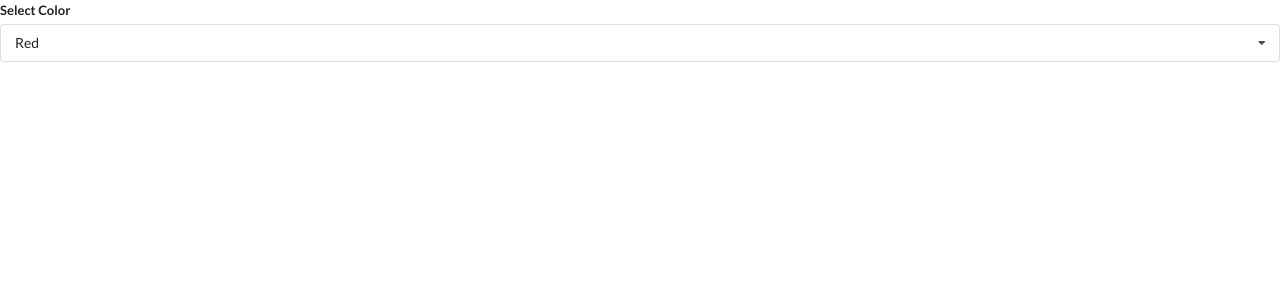
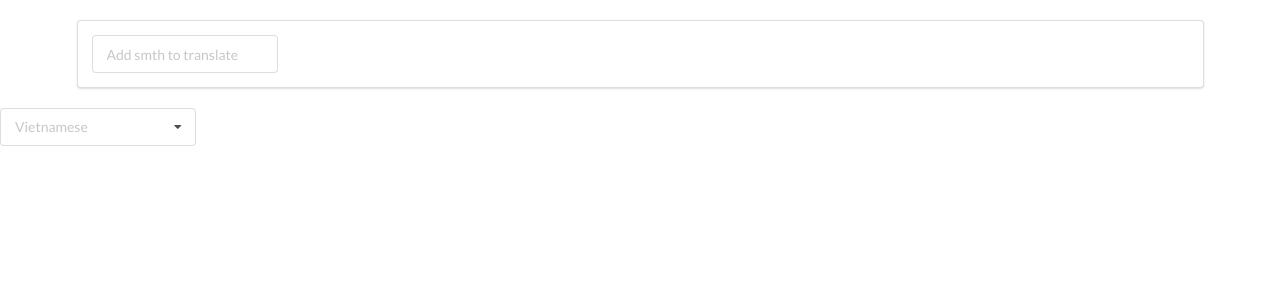
Before and after one commit to Tris-909/React-Stephen-Grider, a React (Create React App) app: page / in a window 1280 px wide. Shown: the top 300 px of the page. Built offline with nearby package versions, Linux system fonts and the light colour scheme.

Commit message:
Adding translate mini project

```diff
--- a/src/PracticeReact/YoutubeAPI.js
+++ b/src/PracticeReact/YoutubeAPI.js
@@ -1,12 +1,11 @@
 import axios from 'axios';
-const KEY = 'AIzaSyBFW7VX9i9lsAG3DSSMcATx28631TlAMTE';
 
 export default axios.create({
     baseURL: 'https://www.googleapis.com/youtube/v3',
     params: {
         part: 'snippet',
         maxResults: 20,
-        key: KEY,
+        key: 'AIzaSyBFW7VX9i9lsAG3DSSMcATx28631TlAMTE',
         type: 'video'
     }
 });
--- /dev/null
+++ b/src/ReactHook/Translate.js
@@ -0,0 +1,58 @@
+import React, {useState} from 'react';
+import DropDown from './Translate_Dropdown';
+import Input from './Translate_Input';
+import axios from 'axios';
+
+const options = [
+    {
+        label: 'Vietnamese',
+        value: 'vi'
+    },
+    {
+        label: 'Arabic',
+        value: 'ar'
+    },
+    {
+        label: 'Hindi',
+        value: 'hi'
+    }
+];
+
+const Translate = () => {
+    const [selected, setSelected] = useState(options[0]);
+    const [input, setInput] = useState('');
+    const [result, setResult] = useState(null);
+
+    const onInputChangeHandler = (text) => {
+        setInput(text);
+    }
+
+    const onSubmit = () => {
+        const options = {
+            method: 'POST',
+            url: 'https://translation.googleapis.com/language/translate/v2',
+            params: {
+                "q": input,
+                "target": selected.value,
+                "key": "AIzaSyDyoPuPTBntRWs2UHpNS0dHLgln6Vu0jjk"
+            }
+        };
+
+        axios.request(options).then(function (response) {
+            console.log(response.data.data.translations);
+            setResult(response.data.data.translations[0].translatedText);
+        }).catch(function (error) {
+            console.error(error);
+        });
+    }
+
+    return(
+        <div>
+            <Input input={input} setInput={onInputChangeHandler} onSubmitHandler={onSubmit} />
+            <DropDown options={options} selected={selected} onSelected={setSelected} />
+            <h1> {result ? result : null} </h1>
+        </div>
+    );
+}
+
+export default Translate;
--- /dev/null
+++ b/src/ReactHook/Translate_Dropdown.js
@@ -0,0 +1,24 @@
+import React, {useState} from 'react';
+
+const DropDown = ({ options, selected, onSelected }) => {
+    const [isOpen, setIsOpen] = useState(false);
+
+    const renderOptions = options.map((option) => {
+        return(
+            <div className="item" key={option.value} onClick={() => onSelected(option)}> {option.label} </div>
+        );
+    });
+
+    return(
+        <div className={`ui selection dropdown ${isOpen ? `active visible` : null}`} onClick={() => setIsOpen(!isOpen)} >
+            <input type="hidden" name="gender"/>
+            <i className="dropdown icon"></i>
+            <div className="default text">{ selected.label }</div>
+            <div className={`menu ${isOpen ? `transition visible` : null}`}>
+              {renderOptions}
+            </div>
+        </div>
+    );
+}
+
+export default DropDown;
--- /dev/null
+++ b/src/ReactHook/Translate_Input.js
@@ -0,0 +1,28 @@
+import React from 'react';
+
+const Input = ({ input, setInput, onSubmitHandler }) => {
+
+    const onChangeHandler = (event) => {
+        setInput(event.target.value);
+    }
+
+    const onSubmit = (event) => {
+        event.preventDefault();
+
+        onSubmitHandler();
+    }
+
+    return(
+        <div className='ui container' style={{marginTop: '20px', marginBottom: '20px'}}>
+            <div className='ui segment'>
+                <form className="ui form" onSubmit={(event) => onSubmit(event)}>
+                    <div className="ui input">
+                        <input type="text" value={input} placeholder="Add smth to translate" onChange={(event) => onChangeHandler(event)}/>
+                    </div>
+                </form>
+            </div>
+        </div>
+    );
+}
+
+export default Input;
--- a/src/ReactHook/index.js
+++ b/src/ReactHook/index.js
@@ -1,7 +1,8 @@
 import React, {useState} from 'react';
 // import Accordion from './Accordion';
 // import Search from './Search';
-import DropDown from './DropDown';
+// import DropDown from './DropDown';
+import Translate from './Translate';
 
 // const items = [
 //     {
@@ -32,31 +33,39 @@ import DropDown from './DropDown';
 //     );
 // }
 
-const options = [
-    {
-        label: 'Red',
-        value: 'red'
-    },
-    {
-        label: 'Green',
-        value: 'green'
-    },
-    {
-        label: 'Blue',
-        value: 'blue'
-    }
-];
+// const options = [
+//     {
+//         label: 'Red',
+//         value: 'red'
+//     },
+//     {
+//         label: 'Green',
+//         value: 'green'
+//     },
+//     {
+//         label: 'Blue',
+//         value: 'blue'
+//     }
+// ];
+
+// const Widget = () => {
+//     const [selected, setSelected] = useState(options[0]);
+
+//     const onSelectedHandler = (index) => {
+//         setSelected(options[index]);
+//     }
+
+//     return(
+//         <div>
+//             <DropDown selected={selected} onSelectedHandler={onSelectedHandler} options={options} />
+//         </div>
+//     );
+// }
 
 const Widget = () => {
-    const [selected, setSelected] = useState(options[0]);
-
-    const onSelectedHandler = (index) => {
-        setSelected(options[index]);
-    }
-
     return(
         <div>
-            <DropDown selected={selected} onSelectedHandler={onSelectedHandler} options={options} />
+            <Translate />
         </div>
     );
 }
```
